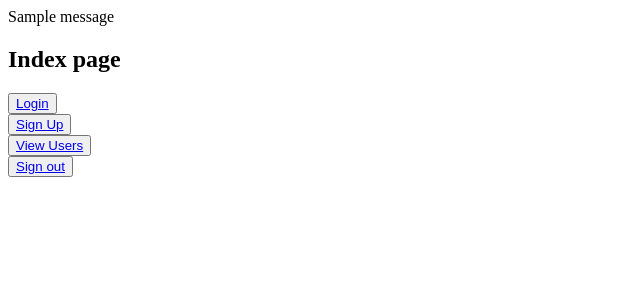
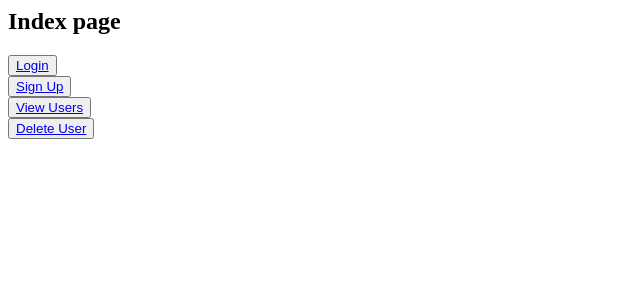
Before and after one commit to Siddhartha8406/Django, a Django app: page / in a window 1280 px wide. Shown: the top 300 px of the page, without its empty margins (0-640 px from the left). Run offline with Django 4.2, Linux system fonts and the light colour scheme; tables that the repository leaves empty hold one stand-in row (values such as "Sample post"); one stand-in notice (Sample message) is shown.

Commit message:
Working Site

```diff
--- a/loginPage/cred/urls.py
+++ b/loginPage/cred/urls.py
@@ -7,5 +7,6 @@ urlpatterns = [
     path('login', views.login, name='login'),
     path('signup', views.signup, name='signup'),
     path('delete', views.delete, name='delete'),
+    path('logout', views.logoutUser, name='logout'),
     path('viewusers', views.viewusers, name='viewusers'),
 ]
--- a/loginPage/cred/views.py
+++ b/loginPage/cred/views.py
@@ -3,7 +3,8 @@ from django.http import HttpResponse, HttpResponseRedirect
 from django.template import loader
 from django.contrib import messages
 from django.contrib.auth.models import User
-from django.contrib.auth import authenticate, login
+from django.contrib.auth import authenticate, logout
+from django.contrib.auth import login as loginUser
 from django.urls import reverse
 
 def index(request):
@@ -16,12 +17,11 @@ def login(request):
         y=request.POST['password']
         user = authenticate(request, username=x, password=y)
         print(user)
-        if user==None:
-            messages.error(request=request, message='Bad Credentials')
+        if user is not None:
+            loginUser(request, user)
+            return redirect('index')
+        else:
             return redirect(login)
-        else:
-            messages.success(request=request, message='Login successful')
-            return redirect(index)
     else:
         return render(request, 'authentication/login.html')
 
@@ -51,3 +51,7 @@ def delete(request):
         return HttpResponseRedirect(reverse('index'))
     else:
         return render(request, 'authentication/delete_user.html')
+
+def logoutUser(request):
+    logout(request=request)
+    return redirect('index')
--- a/loginPage/loginPage/settings.py
+++ b/loginPage/loginPage/settings.py
@@ -54,7 +54,7 @@ ROOT_URLCONF = 'loginPage.urls'
 TEMPLATES = [
     {
         'BACKEND': 'django.template.backends.django.DjangoTemplates',
-        'DIRS': ['templates'],
+        'DIRS': [BASE_DIR / 'templates'],
         'APP_DIRS': True,
         'OPTIONS': {
             'context_processors': [
--- a/loginPage/cred/templates/authentication/index.html
+++ b/loginPage/templates/authentication/index.html
@@ -1,12 +1,8 @@
 <html>
     <body>
-        {% if messages %}
-        {% for message in messages %}
-
-            <div class="alert alert-danger" role="alert">
-                {{ message }}
-            </div>
-        {% endfor %}
+        {% if request.user.is_authenticated %}
+            <h2>Welcome {{request.user.username}}
+                <button type="submit"><a href='logout'>logout</button>
         {% endif %}
         <h2>Index page</h2>
         <button type="submit"><a href='login'> Login</button>
@@ -15,6 +11,6 @@
         <br>
         <button type="submit"><a href='viewusers'>View Users</button>
         <br>
-        <button type="submit"><a href='logout'>Sign out</button>
+        <button type="submit"><a href='delete'>Delete User</button>
     </body>
 </html>
```
Also changed, not shown: loginPage/cred/migrations/0001_initial.py (added), loginPage/db.sqlite3, loginPage/templates/authentication/delete_user.html (renamed from loginPage/cred/templates/authentication/delete_user.html), loginPage/templates/authentication/login.html (renamed from loginPage/cred/templates/authentication/login.html), loginPage/templates/authentication/signup.html (renamed from loginPage/cred/templates/authentication/signup.html), loginPage/templates/authentication/viewUsers.html (added).
